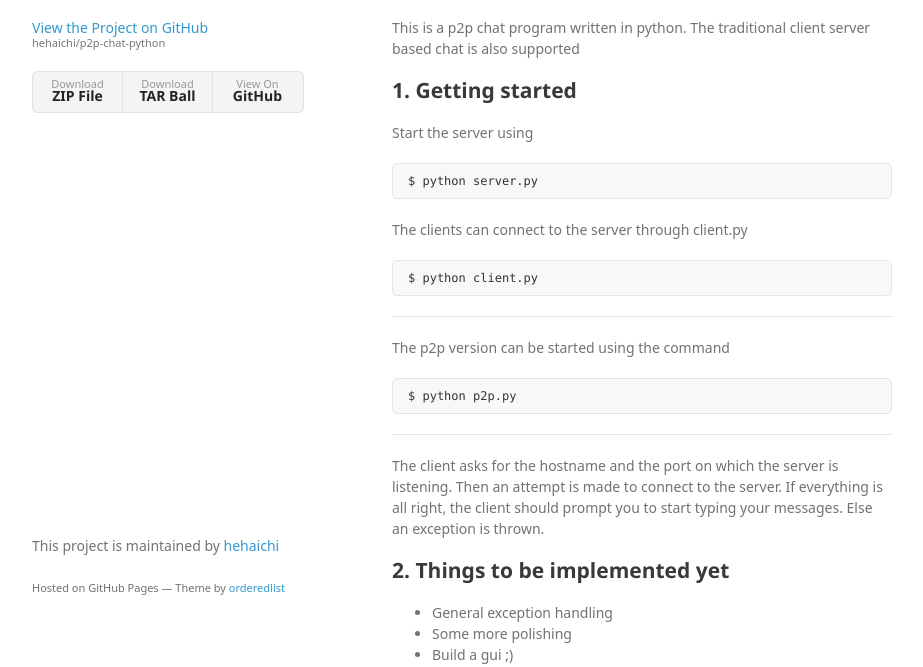
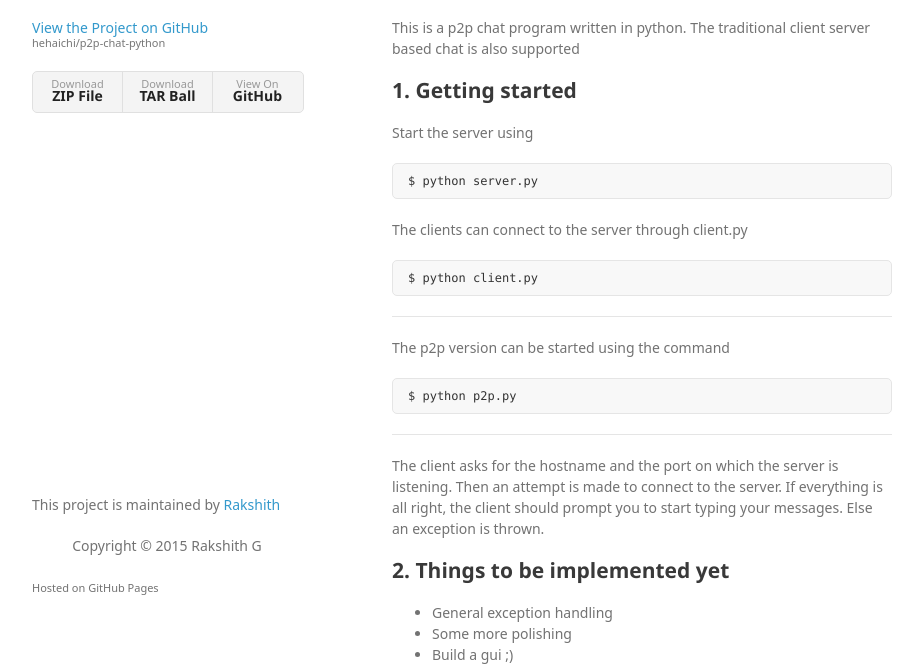
Before and after one commit to grakshith/p2p-chat-python, a plain HTML site: page index.html in a window 1280 px wide. Shown: the part 133-800 px from the top of the page, without its empty margins (178-1101 px from the left). Drawn offline with Linux system fonts and the light colour scheme; a web font is replaced by a local one.

Commit message:
Update index.html

```diff
--- a/index.html
+++ b/index.html
@@ -88,8 +88,9 @@
 <p>THE SOFTWARE IS PROVIDED "AS IS", WITHOUT WARRANTY OF ANY KIND, EXPRESS OR IMPLIED, INCLUDING BUT NOT LIMITED TO THE WARRANTIES OF MERCHANTABILITY, FITNESS FOR A PARTICULAR PURPOSE AND NONINFRINGEMENT. IN NO EVENT SHALL THE AUTHORS OR COPYRIGHT HOLDERS BE LIABLE FOR ANY CLAIM, DAMAGES OR OTHER LIABILITY, WHETHER IN AN ACTION OF CONTRACT, TORT OR OTHERWISE, ARISING FROM, OUT OF OR IN CONNECTION WITH THE SOFTWARE OR THE USE OR OTHER DEALINGS IN THE SOFTWARE.</p>
       </section>
       <footer>
-        <p>This project is maintained by <a href="https://github.com/hehaichi">hehaichi</a></p>
-        <p><small>Hosted on GitHub Pages &mdash; Theme by <a href="https://github.com/orderedlist">orderedlist</a></small></p>
+        <p>This project is maintained by <a href="https://github.com/hehaichi">Rakshith</a></p>
+        <p><center>Copyright &copy 2015 Rakshith G</center></p>
+        <p><small>Hosted on GitHub Pages</small></p>
       </footer>
     </div>
     <script src="javascripts/scale.fix.js"></script>
```
